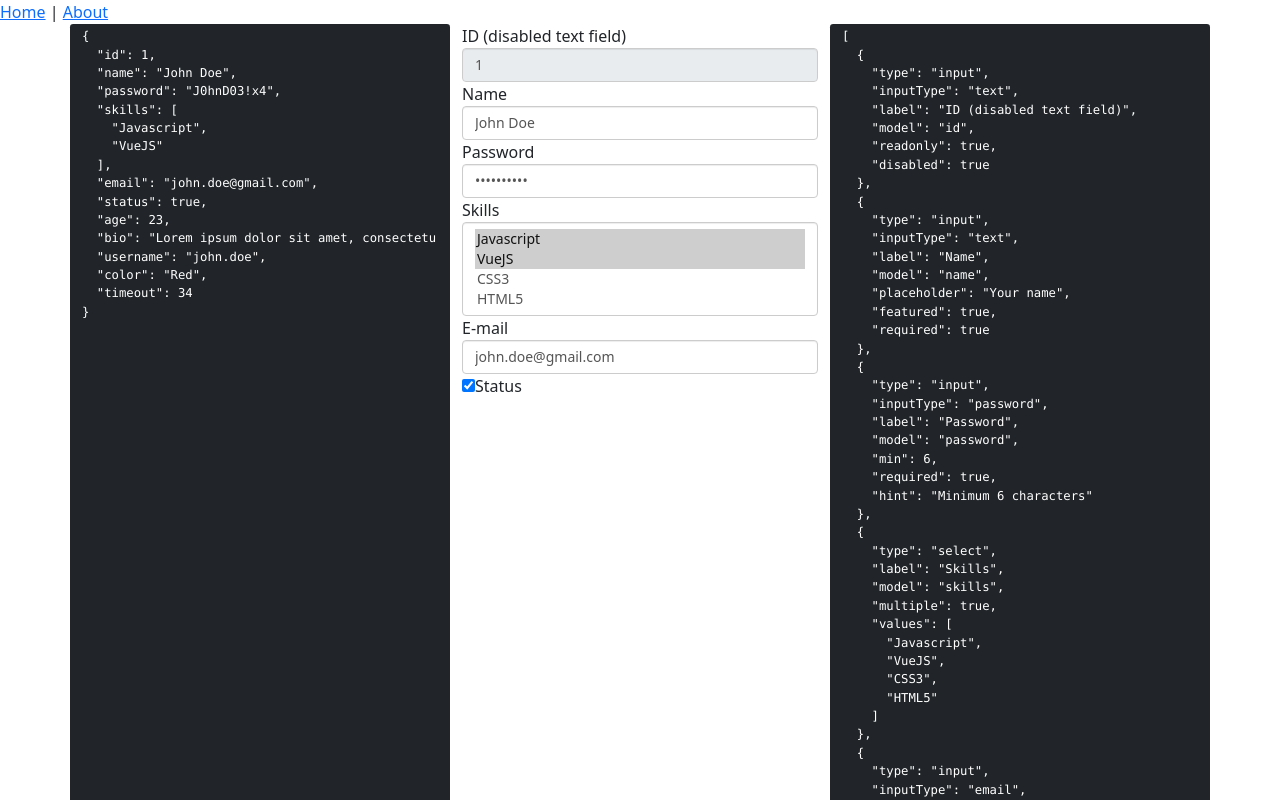
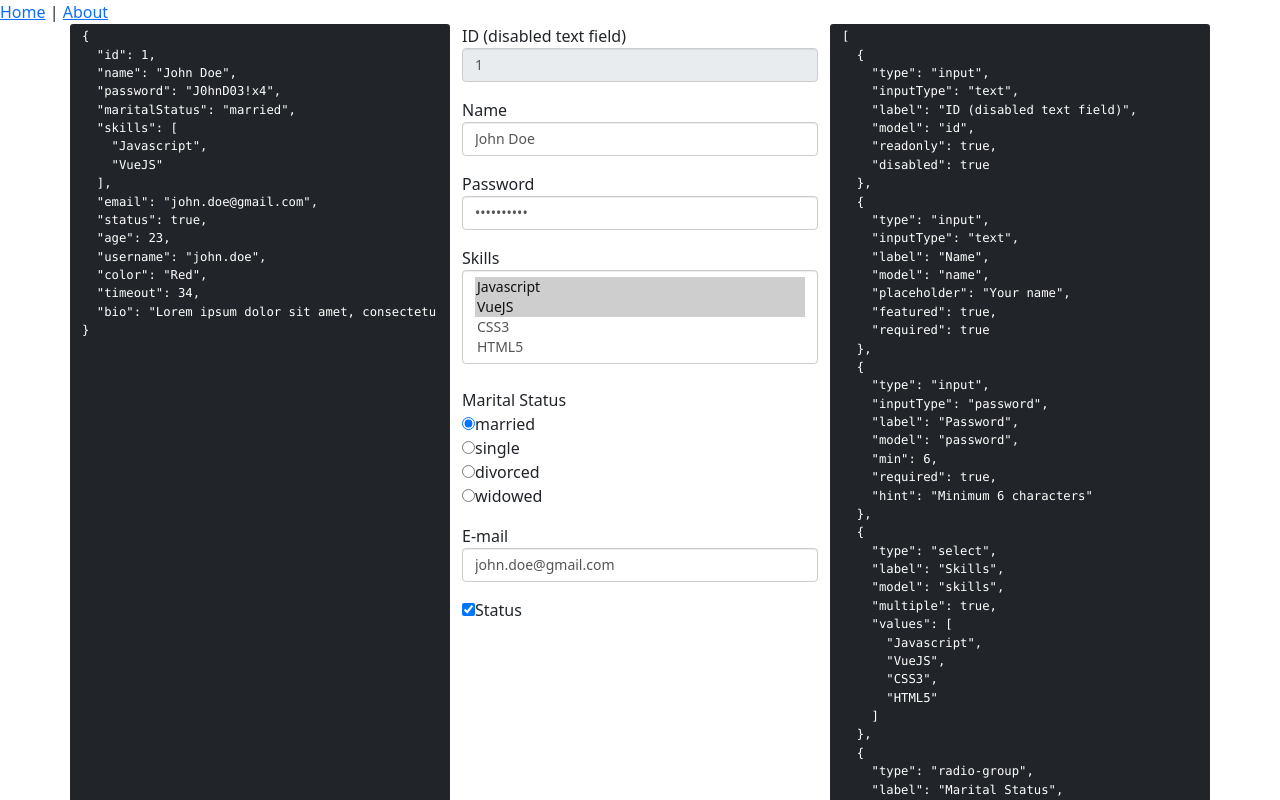
Before and after one commit to AfzalSabbir/vue3-form-generator, a Vue app: page / in a window 1280 px wide. Shown: the top 800 px of the page. Built offline with nearby package versions, Linux system fonts and the light colour scheme.

Commit message:
converted to TS <script setup>

```diff
--- a/package.json
+++ b/package.json
@@ -11,6 +11,7 @@
     "core-js": "^3.6.5",
     "lodash": "^4.17.21",
     "sass-loader": "^12.4.0",
+    "uuid": "^8.3.2",
     "vue": "^3.0.0",
     "vue-router": "^4.0.0-0",
     "vuex": "^4.0.0-0"
--- a/src/components/BaseCheckbox.vue
+++ b/src/components/BaseCheckbox.vue
@@ -1,23 +1,21 @@
 <template>
   <input :class="[className, errorClassName]"
-         :id="uuid"
+         :id="attrs.id"
          :checked="modelValue"
          @change="$emit('update:modelValue', $event.target.checked)"
-         v-bind="$attrs">
-  <label :for="uuid" :class="errorClassName" v-if="label">
+         v-bind="attrs">
+  <label :for="attrs.id" :class="errorClassName" v-if="label">
     {{ label }}
   </label>
 
   <ShowErrorMessages :errors="errors" :error="error"/>
 </template>
 
-<script>
-import Helpers from "../tools/Helpers";
-import Uuid    from "../tools/UUID";
+<script setup>
+import Helpers    from "../tools/Helpers";
+import {useAttrs} from "vue";
 
-export default {
-  name : "BaseCheckbox",
-  props: {
+const props = defineProps({
   label     : {
     type   : String,
     default: null,
@@ -39,22 +37,16 @@ export default {
     default: null,
   },
   field     : {
-      type   : Object,
+    type    : Object,
     required: true,
-      default: () => ({}),
+    default : () => ({}),
   },
-  },
+});
+const attrs = useAttrs();
 
-  setup(props) {
-    const uuid   = Uuid().generate();
-    let {errors} = props;
-
-    return {
-      uuid,
-      errorClassName: Helpers().getErrorClassName(errors),
-    };
-  },
-}
+let {errors}         = props;
+let {error}          = props;
+const errorClassName = Helpers().getErrorClassName(error ?? errors)
 </script>
 
 <style scoped>
--- a/src/components/BaseInput.vue
+++ b/src/components/BaseInput.vue
@@ -1,22 +1,20 @@
 <template>
-  <label v-if="label" :for="uuid" :class="errorClassName">
+  <label v-if="label" :for="attrs.id" :class="errorClassName">
     {{ label }}
   </label>
-  <input :id="uuid" :class="[className, errorClassName]"
-         v-bind="$attrs"
-         @input="$emit('update:modelValue', $event.target.value)"
-         :value="modelValue"/>
+  <input :id="attrs.id" :class="[className, errorClassName]"
+         v-bind="attrs"
+         @input="$emit('update:modelValue', inputValue)"
+         v-model="inputValue"/>
 
   <ShowErrorMessages :errors="errors" :error="error"/>
 </template>
 
-<script>
-import Helpers from "../tools/Helpers";
-import Uuid    from "../tools/UUID";
+<script setup>
+import Helpers                from "../tools/Helpers";
+import {ref, useAttrs, watch} from "vue";
 
-export default {
-  name : "BaseInput",
-  props: {
+const props          = defineProps({
   modelValue: {
     type    : [String, Number],
     required: true,
@@ -42,17 +40,22 @@ export default {
     required: true,
     default : () => ({}),
   },
+});
+const attrs          = useAttrs();
+
+let {errors} = props;
+const value  = props.modelValue;
+
+const type       = attrs.type;
+const inputValue = ref(value);
+const errorClassName = Helpers().getErrorClassName(errors);
+
+watch(() => inputValue.value, (newValue) => {
+      if (type === 'number') {
+        inputValue.value = parseInt(newValue);
+      }
     },
-
-  setup(props) {
-    let {errors} = props;
-    const uuid   = Uuid().generate();
-    return {
-      uuid,
-      errorClassName: Helpers().getErrorClassName(errors),
-    };
-  },
-}
+);
 </script>
 
 <style scoped>
--- a/src/components/BaseRadio.vue
+++ b/src/components/BaseRadio.vue
@@ -1,24 +1,21 @@
 <template>
-  <input :class="[className, errorClassName]"
+  <input :class="[errorClassName]"
          :value="value"
-         :id="uuid"
+         :id="$attrs.id"
          :checked="modelValue === value"
          @change="$emit('update:modelValue', value)"
          v-bind="$attrs">
-  <label :for="uuid" :class="errorClassName">
+  <label :for="$attrs.id" :class="errorClassName">
     {{ label }}
   </label>
 
   <ShowErrorMessages :errors="errors" :error="error"/>
 </template>
 
-<script>
-import Helpers from "@/tools/Helpers";
-import Uuid    from "@/tools/UUID";
+<script setup>
+import Helpers from "../tools/Helpers";
 
-export default {
-  name : "BaseRadio",
-  props: {
+const props = defineProps({
   label     : {
     type   : String,
     default: null,
@@ -30,10 +27,6 @@ export default {
   value     : {
     type    : [String, Number],
     required: true,
-    },
-    className : {
-      type   : [String, Array],
-      default: '',
   },
   name      : {
     type    : String,
@@ -48,22 +41,14 @@ export default {
     default: null,
   },
   field     : {
-      type   : Object,
+    type    : Object,
     required: true,
-      default: () => ({}),
+    default : () => ({}),
   },
-  },
+});
 
-  setup(props) {
-    const uuid   = Uuid().generate();
-    let {errors} = props;
-
-    return {
-      uuid,
-      errorClassName: Helpers().getErrorClassName(errors),
-    };
-  },
-}
+let {errors}         = props;
+const errorClassName = Helpers().getErrorClassName(errors)
 </script>
 
 <style scoped>
--- a/src/components/BaseRadioGroup.vue
+++ b/src/components/BaseRadioGroup.vue
@@ -3,11 +3,13 @@
     {{ label }}
   </label>
   <div v-for="option in options">
-    <BaseRadio :label="option.label"
-               @change="$emit('update:modelValue', option.value)"
+    <BaseRadio :label="option.label || option"
+               @change="$emit('update:modelValue', option.value || option)"
                v-bind="$attrs"
-               :className="[className, errorClassName]"
-               :value="option.value"
+               :id="$attrs.id + '-' + (option.value || option)"
+               type="radio"
+               :field="field"
+               :value="option.value || option"
                :modelValue="modelValue"
                name="gender"/>
   </div>
@@ -15,11 +17,10 @@
   <ShowErrorMessages :errors="errors" :error="error"/>
 </template>
 
-<script>
-import Helpers from "@/tools/Helpers";
-export default {
-  name : "BaseCheckbox",
-  props: {
+<script setup>
+import Helpers from "../tools/Helpers";
+
+const props = defineProps({
   label     : {
     type   : String,
     default: null,
@@ -40,7 +41,7 @@ export default {
     type    : String,
     required: true,
   },
-    errors     : {
+  errors    : {
     type   : Array,
     default: [],
   },
@@ -49,20 +50,14 @@ export default {
     default: null,
   },
   field     : {
-      type   : Object,
+    type    : Object,
     required: true,
-      default: () => ({}),
+    default : () => ({}),
   },
-  },
+});
 
-  setup(props) {
-    let {errors} = props;
-
-    return {
-      errorClassName: Helpers().getErrorClassName(errors),
-    };
-  },
-}
+let {errors}         = props;
+const errorClassName = Helpers().getErrorClassName(errors);
 </script>
 
 <style scoped>
--- a/src/components/BaseSelect.vue
+++ b/src/components/BaseSelect.vue
@@ -1,8 +1,8 @@
 <template>
-  <div>
-    <label v-if="label" :class="errorClassName">{{ label }}</label>
+  <label v-if="label" :for="attrs.id" :class="errorClassName">{{ label }}</label>
 
   <select :class="[className, errorClassName]"
+          :id="attrs.id"
           v-bind="attributes"
           v-model="selectedValue"
           @change="$emit('update:modelValue', selectedValue)">
@@ -13,17 +13,14 @@
   </select>
 
   <ShowErrorMessages :errors="errors" :error="error"/>
-  </div>
 </template>
 
-<script>
-import Helpers from "@/tools/Helpers";
-import {ref}   from "vue";
-import _       from "lodash";
+<script setup>
+import Helpers         from "../tools/Helpers";
+import {ref, useAttrs} from "vue";
+import _               from "lodash";
 
-export default {
-  name : 'BaseSelect',
-  props: {
+const props = defineProps({
   modelValue: {
     type    : [String, Number, Array],
     required: true,
@@ -54,17 +51,16 @@ export default {
     required: true,
     default : () => ({}),
   },
-  },
+});
+const attrs = useAttrs();
 
-  setup(props, {attrs}) {
 let {errors}     = props;
 const attributes = ref(attrs);
 
 let modelValue = props.modelValue;
 // multiple and not object
-    if (props.field.multiple && !(_.isArray(props.modelValue || _.isObject(props.modelValue)))) {
+if (props.field?.multiple && !(_.isArray(props.modelValue || _.isObject(props.modelValue)))) {
   modelValue = _.castArray(props.modelValue);
-      console.log(_.castArray(props.modelValue), 'aaaa')
 }
 const selectedValue = ref(modelValue);
 
@@ -72,14 +68,7 @@ export default {
 if (attributes.value) {
   attributes.value = _.omit(attributes.value, 'type');
 }
-
-    return {
-      errorClassName: Helpers().getErrorClassName(errors),
-      attributes,
-      selectedValue,
-    };
-  },
-}
+const errorClassName = Helpers().getErrorClassName(errors);
 </script>
 
 <style scoped>
--- a/src/components/BaseTextarea.vue
+++ b/src/components/BaseTextarea.vue
@@ -1,22 +1,22 @@
 <template>
-  <label v-if="label" :for="uuid" :class="errorClassName">
+  <label v-if="label" :for="attrs.id" :class="errorClassName">
     {{ label }}
   </label>
-  <textarea :id="uuid"
+  <textarea :id="attrs.id"
             :class="[className, errorClassName]"
-            v-bind="$attrs"
+            v-bind="attrs"
             @input="$emit('update:modelValue', $event.target.value)">{{ modelValue }}</textarea>
 
   <ShowErrorMessages :errors="errors" :error="error"/>
 </template>
 
-<script>
-import Helpers from "../tools/Helpers";
-import Uuid    from "../tools/UUID";
+<script setup>
+import Helpers    from "../tools/Helpers";
+import {useAttrs} from "vue";
 
-export default {
-  name : "BaseInput",
-  props: {
+const attrs = useAttrs();
+
+const props = defineProps({
   modelValue: {
     type    : [String, Number],
     required: true,
@@ -42,17 +42,10 @@ export default {
     required: true,
     default : () => ({}),
   },
-  },
+});
 
-  setup(props) {
-    let {errors} = props;
-    const uuid   = Uuid().generate();
-    return {
-      uuid,
-      errorClassName: Helpers().getErrorClassName(errors),
-    };
-  },
-}
+let {errors}         = props;
+const errorClassName = Helpers().getErrorClassName(errors)
 </script>
 
 <style scoped>
--- a/src/components/VueFormGenerator.vue
+++ b/src/components/VueFormGenerator.vue
@@ -39,13 +39,10 @@
   </div>
 </template>
 
-<script>
+<script setup>
 import VueFormGeneratorFieldset from "@/components/VueFormGeneratorFieldset";
 
-export default {
-  name      : "VueFormGenerator",
-  components: {VueFormGeneratorFieldset},
-  props     : {
+const props = defineProps({
   schema: Object,
 
   model: Object,
@@ -81,25 +78,5 @@ export default {
       return value.length > 0;
     },
   },
-  },
-
-  data() {
-    return {
-      vfg   : this,
-      errors: [], // Validation errors
-    };
-  },
-  methods: {
-    // dynamic base component return
-    getInputName(input) {
-      return `base-${input}`;
-    },
-    getInputType(field) {
-      return field.inputType ?? field.type ?? 'text';
-    },
-    getClassName(field) {
-      return this.getInputType(field) !== 'checkbox' ? 'form-control' : '';
-    },
-  },
-};
+});
 </script>
--- a/src/components/VueFormGeneratorFieldset.vue
+++ b/src/components/VueFormGeneratorFieldset.vue
@@ -1,6 +1,7 @@
 <template>
-  <template v-for="field in fields">
-    <component :is="getInputName(field.type)"
+  <template v-for="(field, index) in fields">
+    <div class="form-group">
+      <component :is="getInputName(field)"
                  v-model:modelValue="model[field.model]"
                  :readonly="field.readonly"
                  :required="field.required"
@@ -9,21 +10,22 @@
                  :featured="field.featured"
                  :placeholder="field.placeholder"
                  :field="field"
-               :id="field.id"
-               :name="field.name"
+                 :id="field.id || (uuid + '-' + index)"
+                 :name="field.name || field.model"
                  :min="field.min"
                  :rows="field.rows"
                  :options="field.values"
                  :label="field.label"
                  :className="getClassName(field)"
                  :type="getInputType(field)"/>
+    </div>
   </template>
 </template>
 
-<script>
-export default {
-  name : "VueFormGeneratorFieldset",
-  props: {
+<script setup>
+import {v4 as uuidv4} from 'uuid';
+
+const props = defineProps({
   fields: Object,
 
   model: Object,
@@ -59,52 +61,17 @@ export default {
       return value.length > 0;
     },
   },
-  },
+});
 
-  data() {
-    return {
-      name       : '',
-      status     : 'Deleted',
-      statusList2: [
-        'Active',
-        'Inactive',
-        'Blocked',
-        'Deleted',
-      ],
-      statusList : [
-        {
-          label: 'Active',
-          value: 'Active',
-        },
-        {
-          label: 'Inactive',
-          value: 'Inactive',
-        },
-        {
-          label: 'Blocked',
-          value: 'Blocked',
-        },
-        {
-          label: 'Deleted',
-          value: 'Deleted',
-        },
-      ],
-      vfg        : this,
-      errors     : [], // Validation errors
+const getInputName = ({type}) => {
+  return `base-${type}`;
 };
-  },
+const getInputType = (field) => {
+  return field.inputType ?? field.type ?? 'text';
+};
+const getClassName = (field) => {
+  return getInputType(field) !== 'checkbox' ? 'form-control' : '';
+};
 
-  methods: {
-    // dynamic base component return
-    getInputName(input) {
-      return `base-${input}`;
-    },
-    getInputType(field) {
-      return field.inputType ?? field.type ?? 'text';
-    },
-    getClassName(field) {
-      return this.getInputType(field) !== 'checkbox' ? 'form-control' : '';
-    },
-  },
-};
+const uuid = uuidv4();
 </script>
--- a/src/views/Home.vue
+++ b/src/views/Home.vue
@@ -7,28 +7,26 @@
 </template>
 
 <script>
-//import VueFormGenerator from 'vue-form-generator'
-
 export default {
   name: 'Home',
   data() {
     return {
-      model      : {
-        id      : 1,
-        name    : 'John Doe',
-        password: 'J0hnD03!x4',
-        //skills  : 'Javascript',
-        skills  : ['Javascript', 'VueJS'],
-        email   : 'john.doe@gmail.com',
-        status  : true,
-        age     : 23,
-        bio     : 'Lorem ipsum dolor sit amet, consectetur adipisicing elit. Quisquam, quos, quisquam. Lorem ipsum dolor sit amet, consectetur adipisicing elit. Quisquam, quos, quisquam.',
-        username: 'john.doe',
-        color   : 'Red',
-        timeout : 34,
+      model: {
+        id           : 1,
+        name         : 'John Doe',
+        password     : 'J0hnD03!x4',
+        maritalStatus: 'married',
+        skills       : ['Javascript', 'VueJS'],
+        email        : 'john.doe@gmail.com',
+        status       : true,
+        age          : 23,
+        username     : 'john.doe',
+        color        : 'Red',
+        timeout      : 34,
+        bio          : 'Lorem ipsum dolor sit amet, consectetur adipisicing elit. Quisquam, quos, quisquam. Lorem ipsum dolor sit amet, consectetur adipisicing elit. Quisquam, quos, quisquam.',
       },
 
-      schema     : {
+      schema: {
         fields: [
           {
             type     : 'input',
@@ -63,6 +61,12 @@ export default {
             model   : 'skills',
             multiple: true,
             values  : ['Javascript', 'VueJS', 'CSS3', 'HTML5'],
+          },
+          {
+            type  : 'radio-group',
+            label : 'Marital Status',
+            model : 'maritalStatus',
+            values: ['married', 'single', 'divorced', 'widowed'],
           },
           {
             type       : 'input',
@@ -149,11 +153,4 @@ export default {
 </script>
 
 <style>
-.panel-body {
-  display         : flex;
-  width           : 50%;
-  justify-content : center;
-  align-items     : center;
-  margin          : auto;
-}
 </style>
```
Also changed, not shown: src/components/ShowErrorMessages.vue (+6 -6 lines), 1 other file (tests, documents, lock files or other folders). Lines whose indentation alone changed are shown as unchanged.
